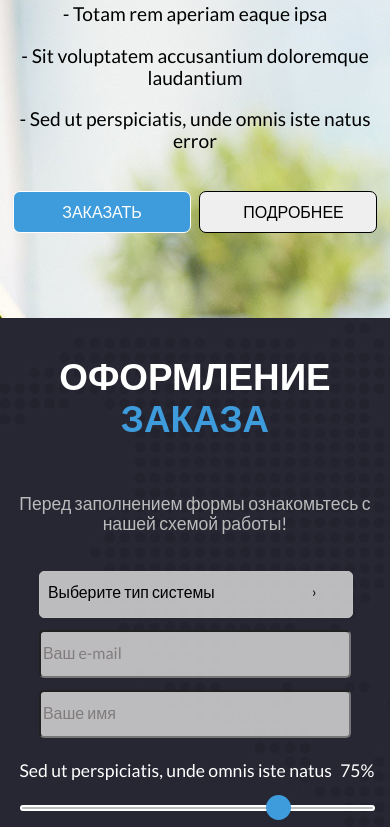
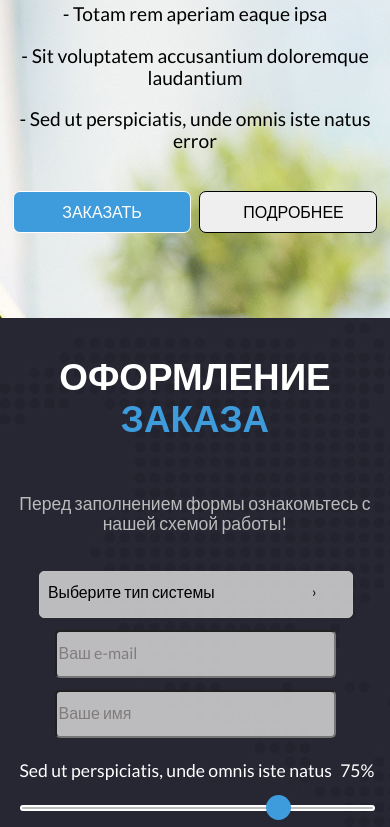
Before and after one commit to kuzmitskaya-di/business-landing, a plain HTML site: page index.html in a window 390 px wide. Shown: the part 382-1209 px from the top of the page. Drawn offline with Linux system fonts and the light colour scheme.

Commit message:
fix - responsive:
- added @media screen:420px;

```diff
--- a/css/style.scss
+++ b/css/style.scss
@@ -473,7 +473,7 @@ $primary-color: #3E9CDC;
         margin-bottom: 3%;
       }
       @media only screen and (max-width: 420px) {
-        width: 78%;
+        width: 70%;
       }
 
       &::placeholder {
@@ -495,7 +495,7 @@ $primary-color: #3E9CDC;
         margin-bottom: 3%;
       }
       @media only screen and (max-width: 420px) {
-        width: 78%;
+        width: 70%;
       }
 
       &::placeholder {
```
Also changed, not shown: css/style.css.
